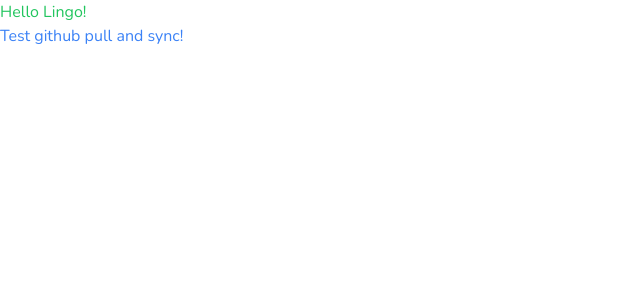
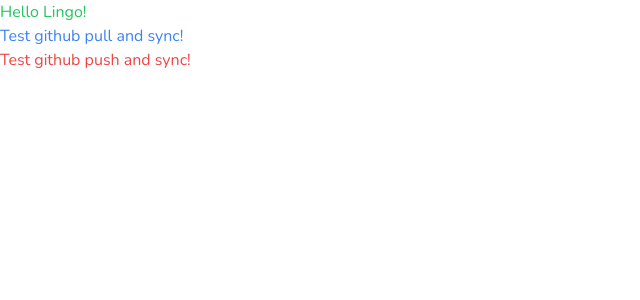
Before and after one commit to kashishsharma1/Lingo, a Next.js app: page / in a window 1280 px wide. Shown: the top 300 px of the page, without its empty margins (0-640 px from the left). Built offline with nearby package versions, Linux system fonts and the light colour scheme.

Commit message:
testing github sync code

```diff
--- a/app/page.tsx
+++ b/app/page.tsx
@@ -8,6 +8,9 @@ export default function Home() {
       <p className="text-blue-500">
         Test github pull and sync!
       </p>
+      <p className="text-red-500">
+        Test github push and sync!
+      </p>
     </div>
   )
 
```
